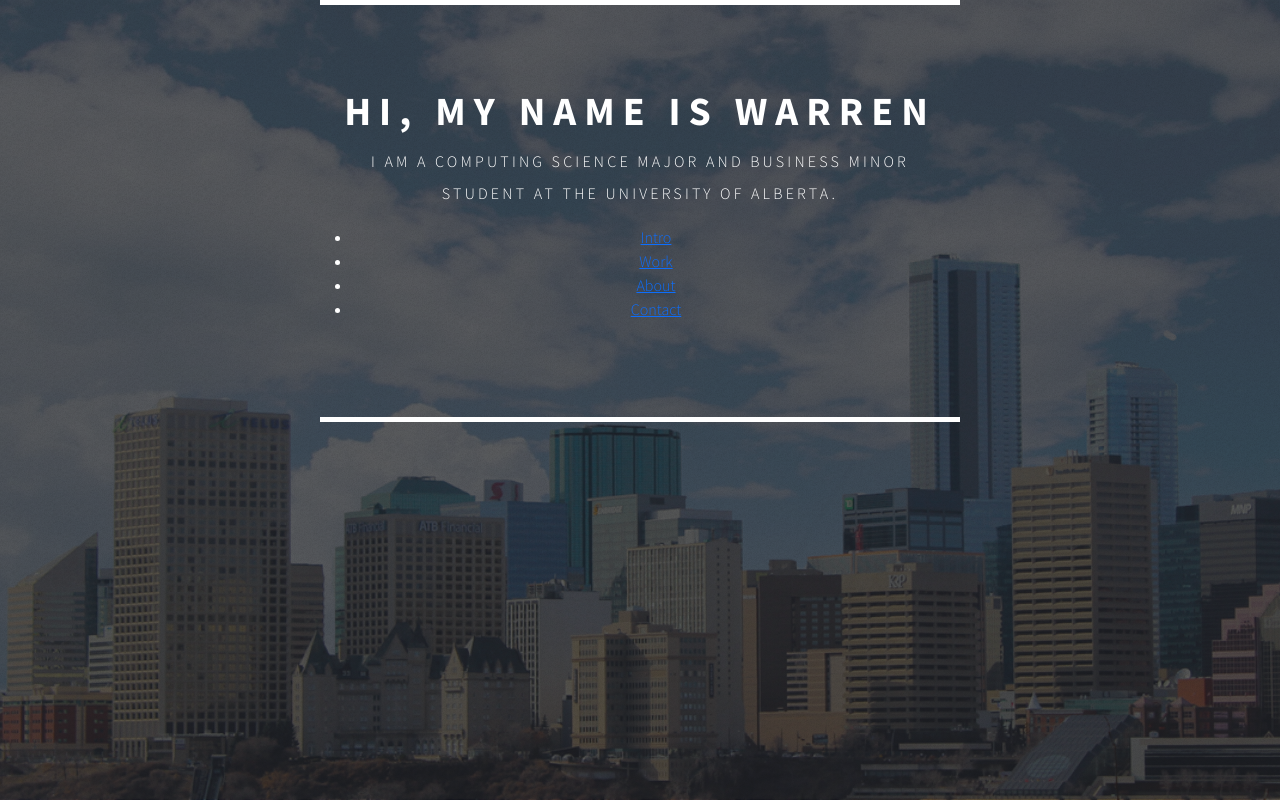
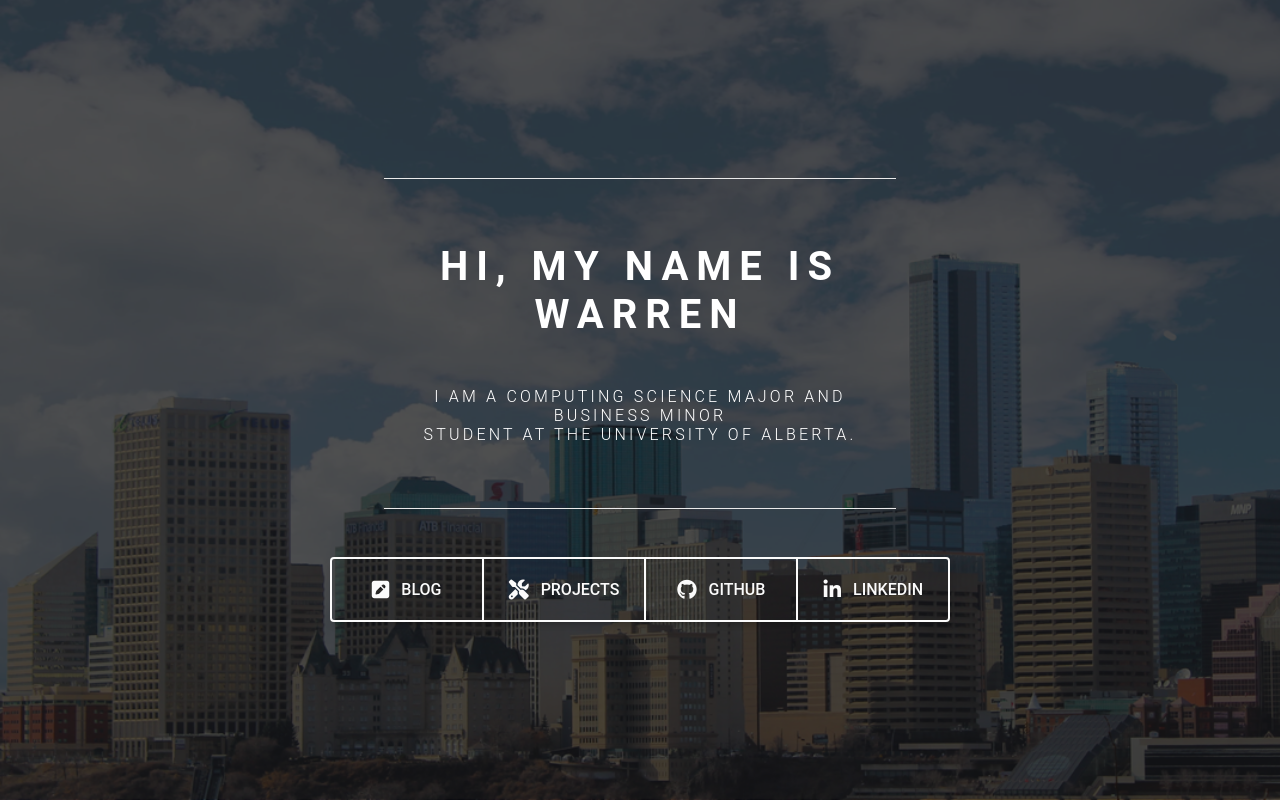
Before and after one commit to wrrnlim/wrrnlim.github.io, a React (Vite) app: page / in a window 1280 px wide. Built offline with nearby package versions, Linux system fonts and the light colour scheme.

Commit message:
complete landing page

```diff
--- a/package.json
+++ b/package.json
@@ -10,9 +10,9 @@
     "preview": "vite preview"
   },
   "dependencies": {
-    "bootstrap": "^5.2.3",
+    "@fortawesome/fontawesome-free": "^6.2.1",
+    "mdb-react-ui-kit": "^5.1.0",
     "react": "^18.2.0",
-    "react-bootstrap": "^2.6.0",
     "react-dom": "^18.2.0"
   },
   "devDependencies": {
--- a/src/components/Home.jsx
+++ b/src/components/Home.jsx
@@ -1,21 +1,65 @@
 import React from 'react';
-import '../css/home.css';
+import '../css/home.css'
+import { MDBBtn, MDBBtnGroup, MDBIcon } from 'mdb-react-ui-kit';
 
 export default function Home() {
- return (
-	<div id="header">
-    <h1>Hi, my name is Warren</h1>
-      <p>I AM A COMPUTING SCIENCE MAJOR AND BUSINESS MINOR <br />
-          STUDENT AT THE UNIVERSITY OF ALBERTA.</p>
-		<nav>
-			<ul>
-				<li><a href="#intro">Intro</a></li>
-				<li><a href="#work">Work</a></li>
-				<li><a href="#about">About</a></li>
-				<li><a href="#contact">Contact</a></li>
-
-			</ul>
-		</nav>
-	</div>
-    )
+  const styles = {
+    bg: {
+      backgroundImage: `url('../images/bg.png')`,
+      backgroundPosition: 'center',
+      backgroundSize: 'cover',
+      backgroundRepeat: 'no-repeat',
+      width: '100vw',
+      height: '100vh',
+      margin: '0 auto',
+    },
+  };
+  return (
+    <>
+      <header style={{ paddingLeft: 0 }}>
+        <div
+          className='p-5 text-center bg-image'
+          style={styles.bg}
+        >
+          <div className='mask' style={{ backgroundColor: 'rgba(0, 0, 0, 0.5)' }}>
+            <div className='d-flex flex-column justify-content-center align-items-center h-100'>
+              <div className='text-white hero'>
+                <h1 className='mb-5 hero-title'>Hi, my name is Warren</h1>
+                <h4 className='mb-auto hero-sub'>
+                  I AM A COMPUTING SCIENCE MAJOR AND BUSINESS MINOR<br />
+                  STUDENT AT THE UNIVERSITY OF ALBERTA.
+                </h4>
+              </div>
+              <MDBBtnGroup size='lg' aria-label='Navigation buttons' className='mt-5'>
+                <MDBBtn color='light' outline>
+                  <div className='hero-btn'>
+                  <MDBIcon size='lg' fas icon='pen-square' /> &nbsp;
+                  Blog
+                  </div>
+                </MDBBtn>
+                <MDBBtn color='light' outline>
+                  <div className='hero-btn'>
+                  <MDBIcon size='lg' fas icon='tools' /> &nbsp;
+                  Projects
+                  </div>
+                </MDBBtn>
+                <MDBBtn color='light' outline>
+                  <div className='hero-btn'>
+                    <MDBIcon size='lg' fab icon='github' /> &nbsp;
+                    GitHub
+                  </div>
+                </MDBBtn>
+                <MDBBtn color='light' outline>
+                  <div className='hero-btn'>
+                    <MDBIcon size='lg' fab icon='linkedin-in' /> &nbsp;
+                    LinkedIn
+                  </div>
+                </MDBBtn>
+              </MDBBtnGroup>
+            </div>
+          </div>
+        </div>
+      </header>
+    </>
+  );
 }
--- a/src/css/App.css
+++ b/src/css/App.css
@@ -1,8 +1,5 @@
 @import url('https://fonts.googleapis.com/css2?family=Source+Sans+Pro:wght@300;700&display=swap');
 
-#root {
-  margin: 0 auto;
-  padding: 0;
-  text-align: center;
+body {
   font-family: 'Source Sans Pro', sans-serif;
 }
--- a/src/css/home.css
+++ b/src/css/home.css
@@ -1,25 +1,25 @@
-#header {
-  position: flex;
-  color: #fff;
-  margin: auto;
-  width: 50%;
-  padding: 5rem 0;
-  text-align: center;
-  border-top: 5px solid #fff;
-  border-bottom: 5px solid #fff;
-}
-
-#header h1 {
+.hero-title {
   font-weight: 600;
   text-transform: uppercase;
   letter-spacing: 0.5rem;
-  line-height: 1.3;
-  font-size: 2.5rem;
 }
 
-#header p {
+.hero-sub {
   font-weight: 300;
+  text-transform: uppercase;
   letter-spacing: 0.2rem;
-  line-height: 2;
   font-size: 1rem;
 }
+
+.hero {
+  padding: 4rem 0;
+  width: 40%;
+  border-top: 1px solid #eaeaea;
+  border-bottom: 1px solid #eaeaea;
+}
+
+.hero-btn {
+  font-size: 16px;
+  min-width: 100px;
+  padding: 0.5rem 0;
+}
--- a/src/main.jsx
+++ b/src/main.jsx
@@ -2,7 +2,8 @@ import React from 'react'
 import ReactDOM from 'react-dom/client'
 import App from './App'
 
-import 'bootstrap/dist/css/bootstrap.min.css';
+import 'mdb-react-ui-kit/dist/css/mdb.min.css';
+import "@fortawesome/fontawesome-free/css/all.min.css";
 
 ReactDOM.createRoot(document.getElementById('root')).render(
   <React.StrictMode>
```
Also changed, not shown: 1 other file (tests, documents, lock files or other folders).
